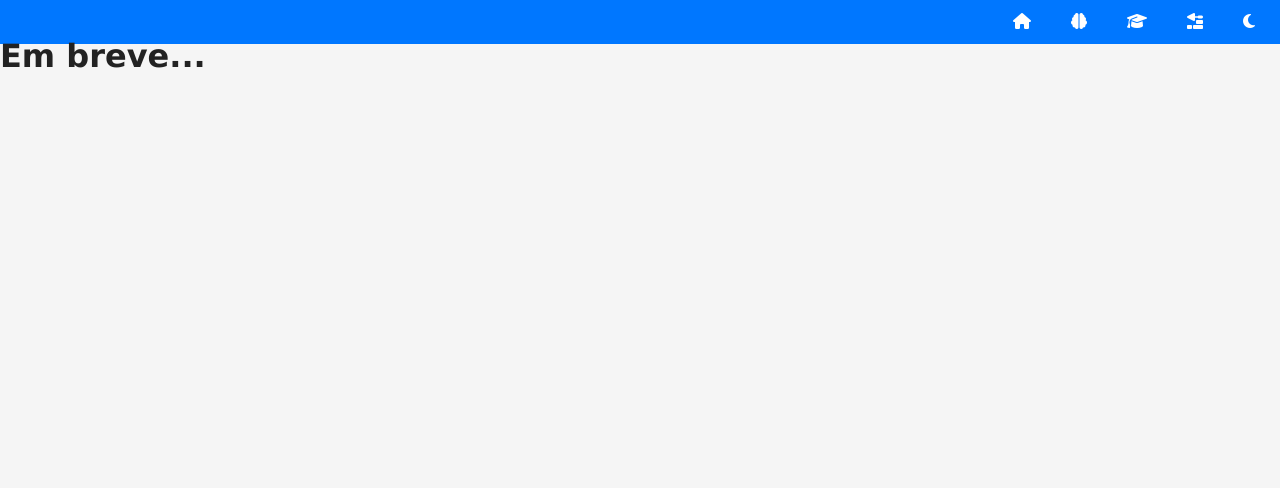
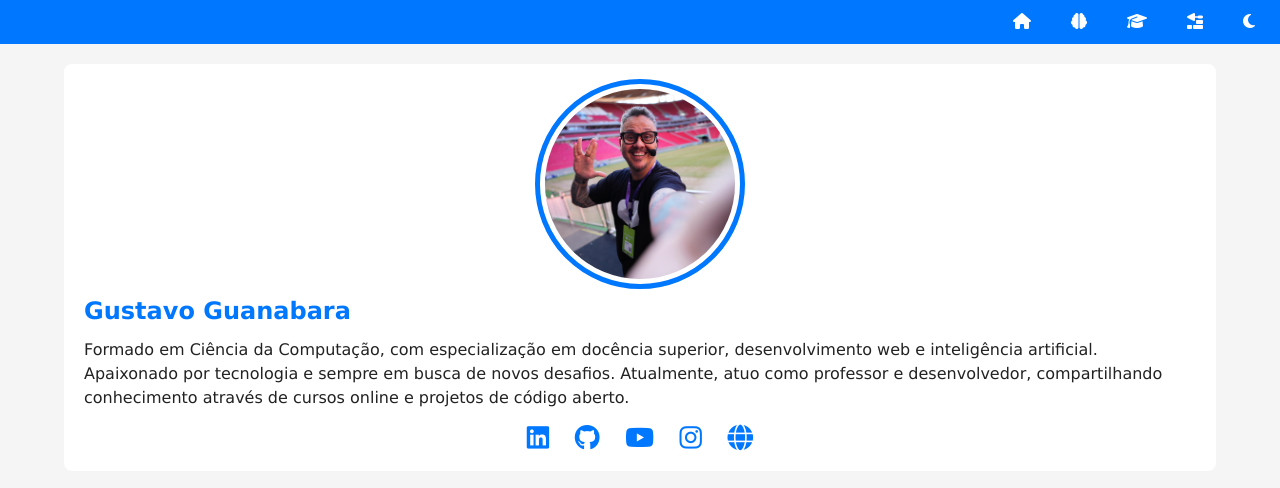
Before and after one commit to andressaalv/projeto-portfolio, a plain HTML site: page index.html in a window 1280 px wide. Drawn offline with Linux system fonts and the light colour scheme.

Commit message:
topo social

```diff
--- a/estilos/style.css
+++ b/estilos/style.css
@@ -59,3 +59,55 @@ nav#menu a:hover {
   background-color: var(--destaque-inverso);
   color: var(--destaque);
 }
+
+main {
+  display: grid;
+  grid-template-columns: auto 90vw auto;
+  gap: 20px;
+  margin-top: 20px;
+}
+
+section#ficha {
+  background-color: var(--fundo-card);
+  padding: 20px;
+  border-radius: 8px;
+  grid-column: 2;
+}
+
+section#ficha img.foto {
+  width: 200px;
+  aspect-ratio: 1/1;
+  object-fit: cover;
+  overflow: hidden;
+  border-radius: 50%;
+  border: 5px solid var(--fundo-card);
+  outline: 5px solid var(--destaque);
+  display: block;
+  margin: auto;
+  margin-bottom: 15px;
+}
+
+section#ficha h1 {
+  color: var(--destaque);
+  margin: 15px 0;
+  font-size: 1.5em;
+  text-align: left;
+}
+
+div#social {
+  display: flex;
+  justify-content: center;
+  align-items: center;
+  font-size: 1.6em;
+  gap: 1em;
+  margin-top: 15px;
+}
+
+div#social a {
+  color: var(--destaque);
+  transition: color 0.5s;
+}
+
+div#social a:hover {
+  color: var(--destaque-inverso);
+}
--- a/index.html
+++ b/index.html
@@ -22,7 +22,24 @@
     </header>
 
     <main>
-        <h1>Em breve...</h1>
+        <section id="ficha">
+            <img src="imagens/guanabara-perfil.jpg" alt="Gustavo Guanabara" class="foto">
+            <h1>Gustavo Guanabara</h1>
+            <p>Formado em Ciência da Computação, com especialização em docência superior, desenvolvimento web e inteligência artificial.
+            Apaixonado por tecnologia e sempre em busca de novos desafios. Atualmente, atuo como professor e desenvolvedor, compartilhando conhecimento através de cursos online e projetos de código aberto.
+            </p>
+            <div id="social">
+                <a href="https://www.linkedin.com/in/guanabara/" target="_blank" rel="nofollow"><i class="fa-brands fa-linkedin"></i></a>
+                <a href="https://github.com/gustavoguanabara" target="_blank" rel="nofollow"><i class="fa-brands fa-github"></i></a>
+                <a href="https://www.youtube.com/gustavoguanabara" target="_blank" rel="nofollow"><i class="fa-brands fa-youtube"></i></a>
+                <a href="https://www.instagram.com/gustavoguanabara/" target="_blank" rel="nofollow"><i class="fa-brands fa-instagram"></i></a>
+                <a href="https://www.cursoemvideo.com/" target="_blank" rel="nofollow"><i class="fa-solid fa-globe"></i></a>
+            </div>
+        </section>
+
+        <section id="detalhes">
+
+        </section>
     </main>
 
     <footer>
```
